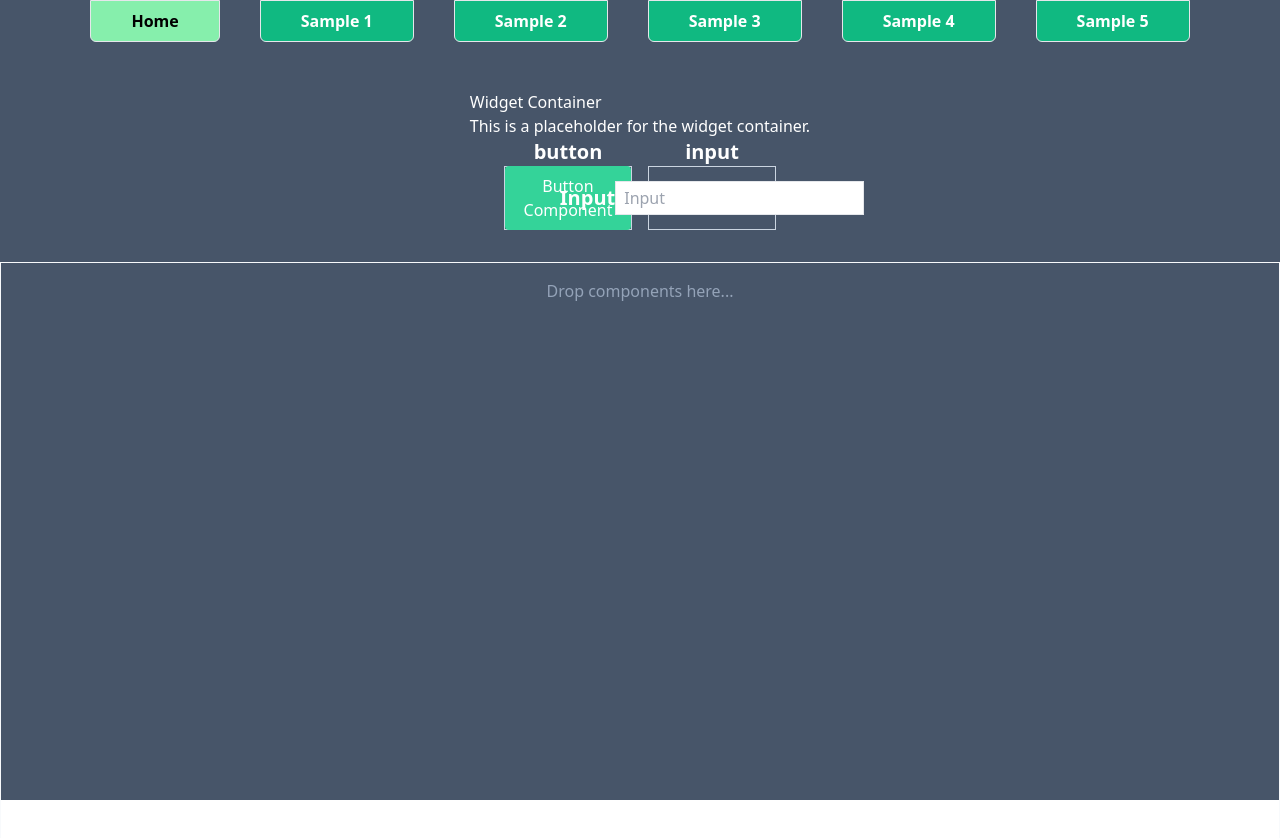
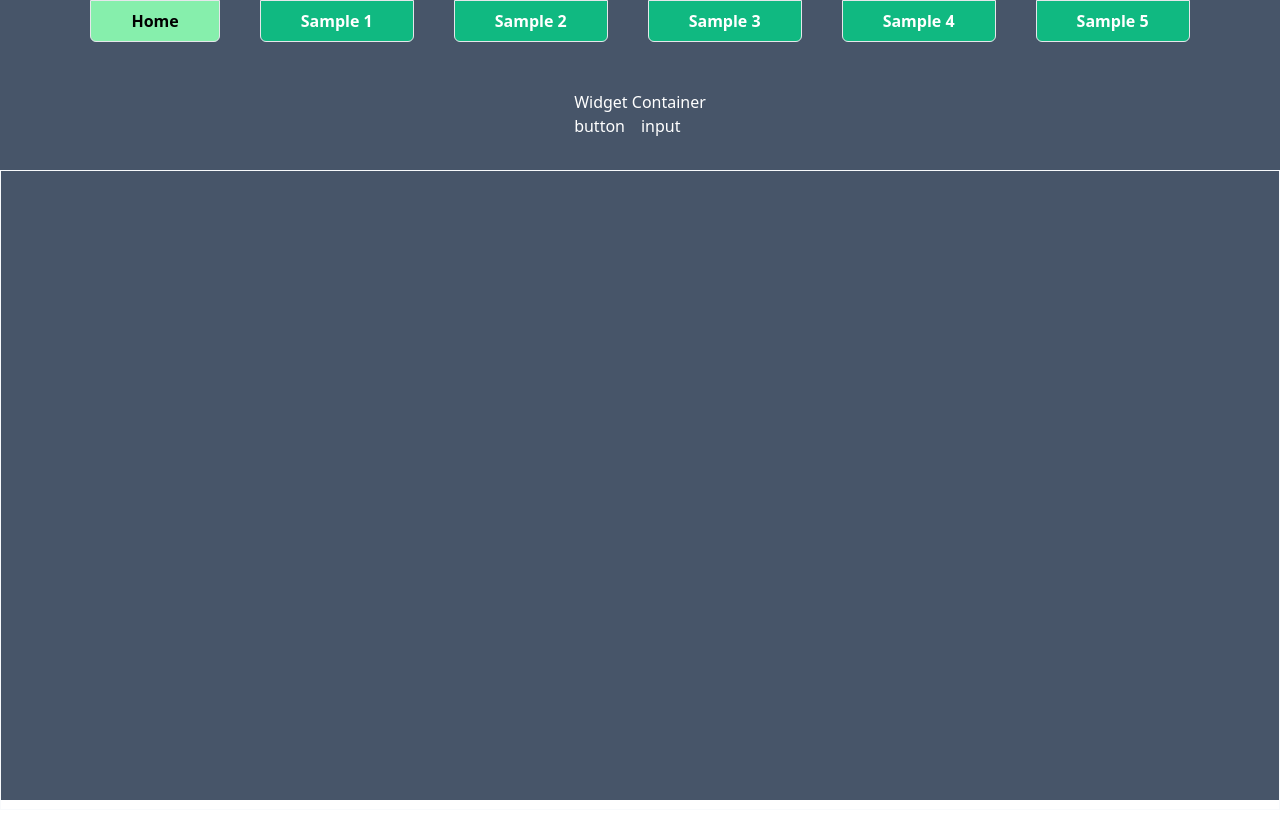
Before and after one commit to SNelson723/apiPlayground, a React (Vite) app: page / in a window 1280 px wide. Shown: the top 838 px of the page. After the commit the page ends 810 px from the top, so only its background shows below. Built offline with nearby package versions, Linux system fonts and the light colour scheme.

Commit message:
Sets up the Redux store and dispatch/selector functions

```diff
--- a/package.json
+++ b/package.json
@@ -10,10 +10,12 @@
     "preview": "vite preview"
   },
   "dependencies": {
+    "@reduxjs/toolkit": "^2.7.0",
     "axios": "^1.7.9",
     "react": "^19.0.0",
     "react-dom": "^19.0.0",
     "react-icons": "^5.4.0",
+    "react-redux": "^9.2.0",
     "react-router-dom": "^7.1.5"
   },
   "devDependencies": {
--- a/src/Home.tsx
+++ b/src/Home.tsx
@@ -11,10 +11,10 @@ type ComponentId = "button" | "input";
 type ComponentType = React.FC;
 
 // 3. List of available draggable components, each with an id and the actual component
-const componentsList: { id: ComponentId; component: ComponentType }[] = [
-  { id: "button", component: Button },
-  { id: "input", component: Input },
-];
+// const componentsList: { id: ComponentId; component: ComponentType }[] = [
+//   { id: "button", component: Button },
+//   { id: "input", component: Input },
+// ];
 
 // 4. Map component ids to their actual component for rendering in the drop zone
 const componentMap: Record<ComponentId, ComponentType> = {
@@ -31,12 +31,6 @@ const Home: React.FC = () => {
     e.preventDefault();
   };
 
-  // When dragging starts, store the component's id in the drag event
-  const handleDragStart =
-    (id: ComponentId) => (e: React.DragEvent<HTMLDivElement>) => {
-      e.dataTransfer.setData("componentType", id);
-    };
-
   // On drop, read the component id and add it to the dropped components state
   const handleDrop = (e: React.DragEvent<HTMLDivElement>) => {
     e.preventDefault();
@@ -51,33 +45,11 @@ const Home: React.FC = () => {
       className="flex flex-col mt-12 items-center w-screen"
       onDragOver={handleDragOver}
     >
-      {/* Optional: WidgetContainer at the top */}
       <WidgetContainer />
-
-      {/* Palette of draggable components */}
-      <div className="flex gap-4">
-        {componentsList.map(({ id, component: PaletteComponent }) => (
-          <div key={id} className="flex flex-col items-center">
-            <h1 className="text-xl font-bold">{id}</h1>
-            <div
-              className="w-32 h-16 border border-slate-300 flex items-center justify-center cursor-move"
-              draggable="true"
-              onDragStart={handleDragStart(id)}
-            >
-              <PaletteComponent />
-            </div>
-          </div>
-        ))}
-      </div>
-
-      {/* Drop zone */}
       <div
         className="mt-8 w-full h-[80vh] border border-slate-50 flex flex-col gap-2 items-center justify-start p-4"
         onDrop={handleDrop}
       >
-        {components.length === 0 && (
-          <span className="text-slate-400">Drop components here...</span>
-        )}
         {components.map((type, idx) => {
           const DroppedComponent = componentMap[type];
           return DroppedComponent ? <DroppedComponent key={idx} /> : null;
--- a/src/components/WidgetContainer.tsx
+++ b/src/components/WidgetContainer.tsx
@@ -1,9 +1,51 @@
+import Button from "./Button";
+import Input from "./Input";
+
+// 1. Define a union type for component IDs
+type ComponentId = "button" | "input";
+
+// 2. Define a type for the component mapping
+type ComponentType = React.FC;
+
+// 3. List of available draggable components, each with an id and the actual component
+const componentsList: { id: ComponentId; component: ComponentType }[] = [
+  { id: "button", component: Button },
+  { id: "input", component: Input },
+];
+
+// May need to move this
+// 4. Map component ids to their actual component for rendering in the drop zone
+// const componentMap: Record<ComponentId, ComponentType> = {
+//   button: Button,
+//   input: Input,
+// };
+
+// When dragging starts, store the component's id in the drag event
+const handleDragStart =
+  (id: ComponentId) => (e: React.DragEvent<HTMLDivElement>) => {
+    e.dataTransfer.setData("componentType", id);
+  };
 
 const WidgetContainer = () => {
   return (
     <div className="widget-container">
       <h1>Widget Container</h1>
-      <p>This is a placeholder for the widget container.</p>
+      <div className="flex gap-4">
+        {/* Palette of draggable components */}
+        <div className="flex gap-4">
+          {componentsList.map((comp) => (
+            <div key={comp.id} className="flex flex-col items-center">
+              <div
+                className="flex items-center justify-center cursor-move"
+                draggable="true"
+                onDragStart={handleDragStart(comp.id)}
+              >
+                {comp.id}
+              </div>
+            </div>
+          ))}
+        </div>
+      </div>
     </div>
   );
 };
--- /dev/null
+++ b/src/hooks/index.ts
@@ -0,0 +1,6 @@
+import { useDispatch, useSelector } from "react-redux";
+import type { RootState, AppDispatch } from "../store";
+
+// Use throughout the app instead of plain `useDispatch` and `useSelector`
+export const useAppDispatch = () => useDispatch.withTypes<AppDispatch>();
+export const useAppSelector = useSelector.withTypes<RootState>();
--- /dev/null
+++ b/src/store/index.ts
@@ -0,0 +1,13 @@
+import { configureStore } from "@reduxjs/toolkit";
+
+export const store = configureStore({
+  reducer: {
+    // Add your reducers here
+  },
+});
+
+// Infer the `RootState` and `AppDispatch` types from the store itself
+export type RootState = ReturnType<typeof store.getState>;
+
+// Inferred type
+export type AppDispatch = typeof store.dispatch;
```
Also changed, not shown: 1 other file (tests, documents, lock files or other folders).
